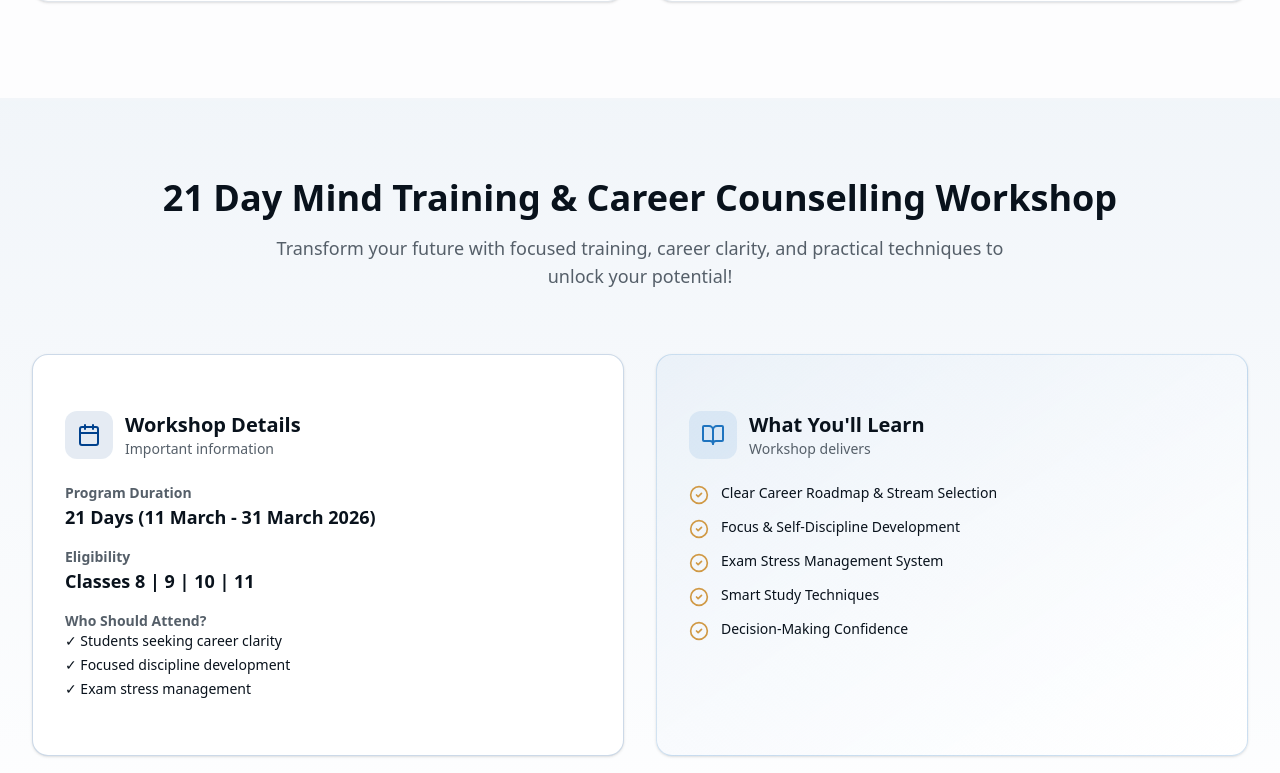
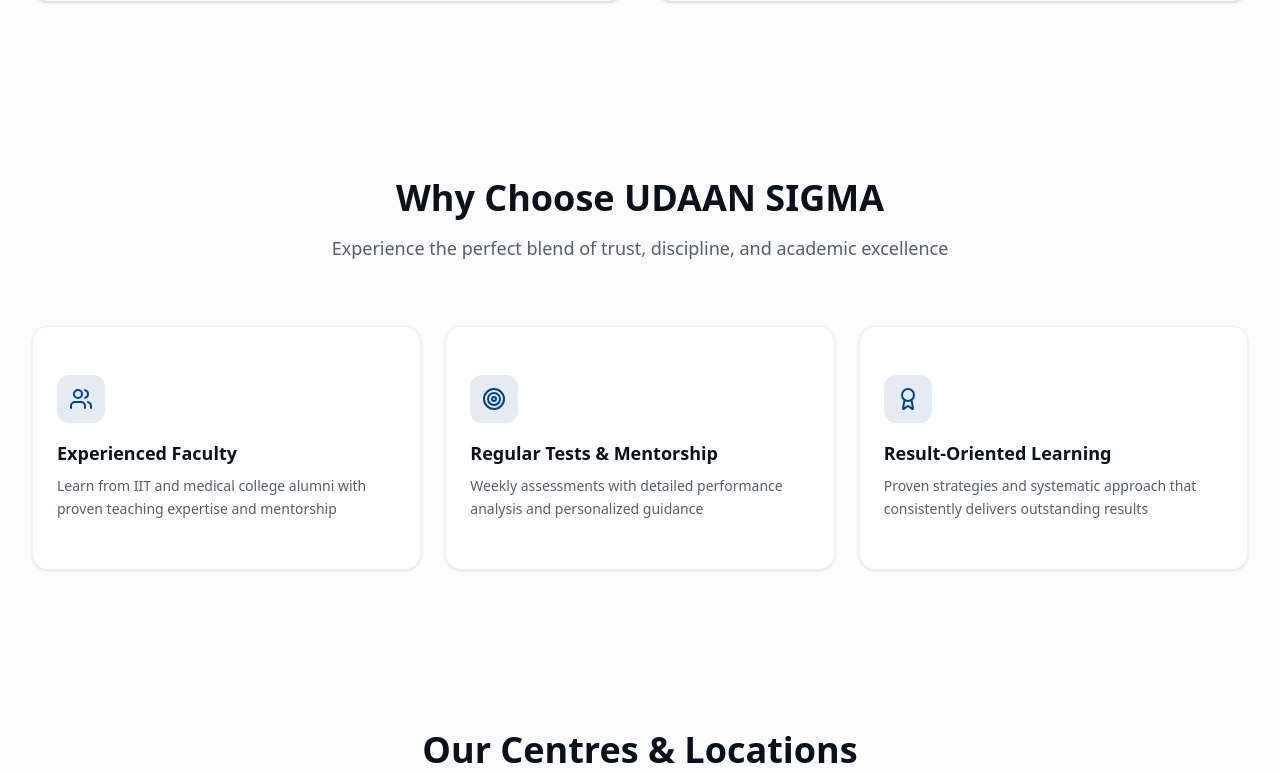
Before and after one commit to ShivnandanBasotra/udaan-sigma, a Next.js app: page / in a window 1280 px wide. Shown: the part 3347-4120 px from the top of the page. Built offline with nearby package versions, Linux system fonts and the light colour scheme.

Commit message:
workshop div removed

```diff
--- a/app/page.tsx
+++ b/app/page.tsx
@@ -7,7 +7,7 @@ import { HeroSection } from "@/components/hero-section";
 import { LocationsSection } from "@/components/locations-section";
 import { RegistrationSection } from "@/components/registration-section";
 // import { ResultsSection } from "@/components/results-section";
-import { WorkshopSection } from "@/components/workshop-section";
+// import { WorkshopSection } from "@/components/workshop-section";
 // import { TestimonialsSection } from "@/components/testimonials-section";
 import { WhatsAppButton } from "@/components/whatsapp-button";
 import { WhyChooseSection } from "@/components/why-choose-section";
@@ -20,7 +20,7 @@ export default function Home() {
       <HeroSection />
       <AboutSection/>
       <CoursesSection />
-      <WorkshopSection />
+      {/* <WorkshopSection /> */}
       <WhyChooseSection/>
       {/* <ResultsSection/> */}
       {/* <TestimonialsSection /> */}
```
